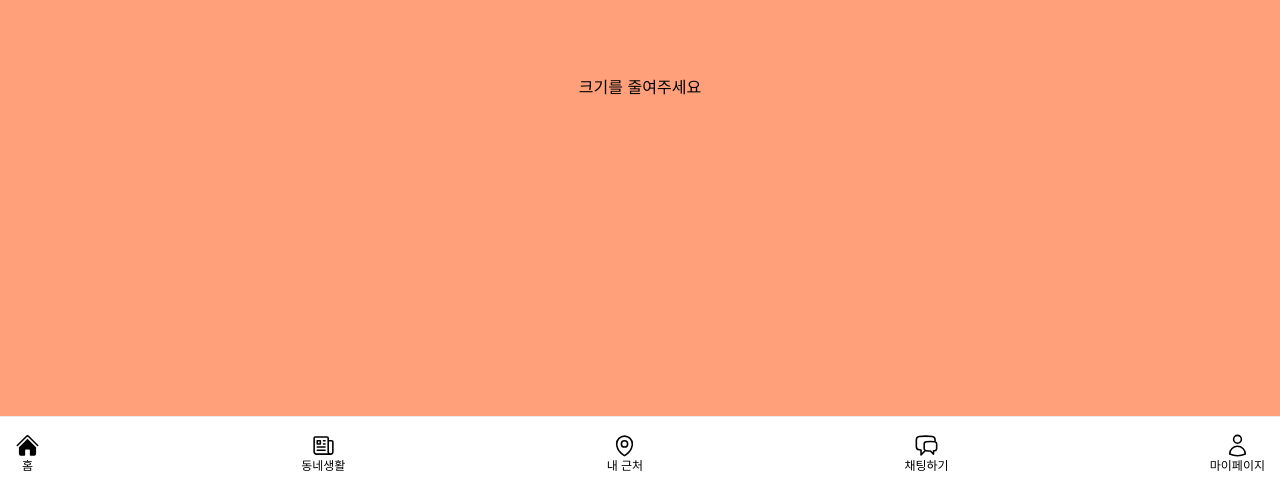
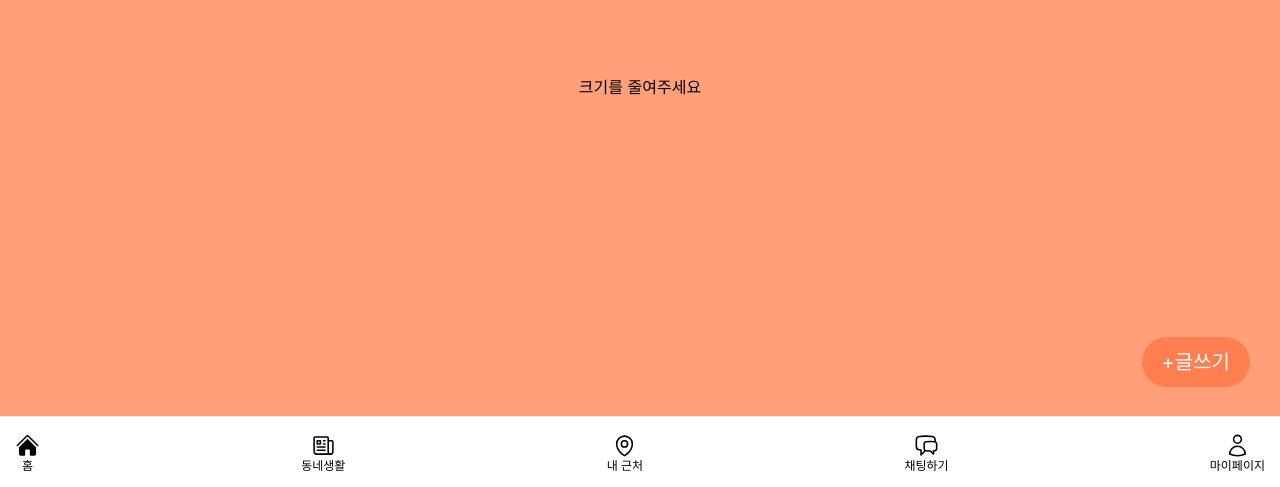
Before and after one commit to hany777888/market-clone, a plain HTML site: page index.html in a window 1280 px wide. Shown: the part 313-800 px from the top of the page. Drawn offline with Linux system fonts and the light colour scheme; a web font is replaced by a local one.

Commit message:
글쓰기아이콘추가

```diff
--- a/css/main.css
+++ b/css/main.css
@@ -1,3 +1,17 @@
+.write-btn {
+  position: fixed;
+  bottom: 100px;
+  right: 30px;
+  background-color: coral;
+  padding: 15px 20px 15px 20px;
+  border-radius: 25px;
+  color: white;
+  font-size: 20px;
+}
+.write-btn:hover {
+  transform: scale(1.1);
+}
+
 .item-list {
   display: flex;
   justify-content: first baseline;
@@ -32,13 +46,3 @@
 .item-list__info-price {
   font-size: 15px;
 }
-.write-btn {
-  position: fixed;
-  bottom: 50px;
-  right: 10px;
-  background-color: coral;
-  padding: 5px 10px 5px 10px;
-  border-radius: 25px;
-  color: white;
-  font-size: 10%;
-}
```
